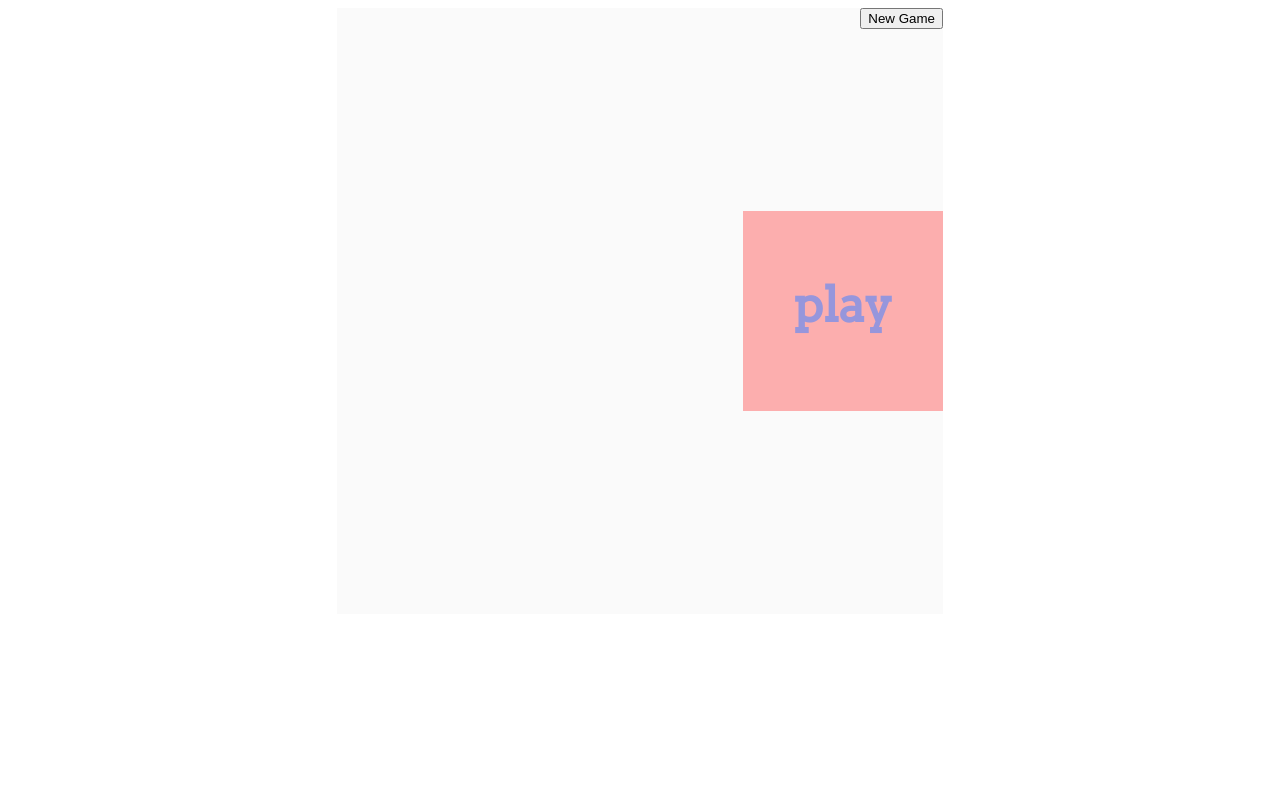
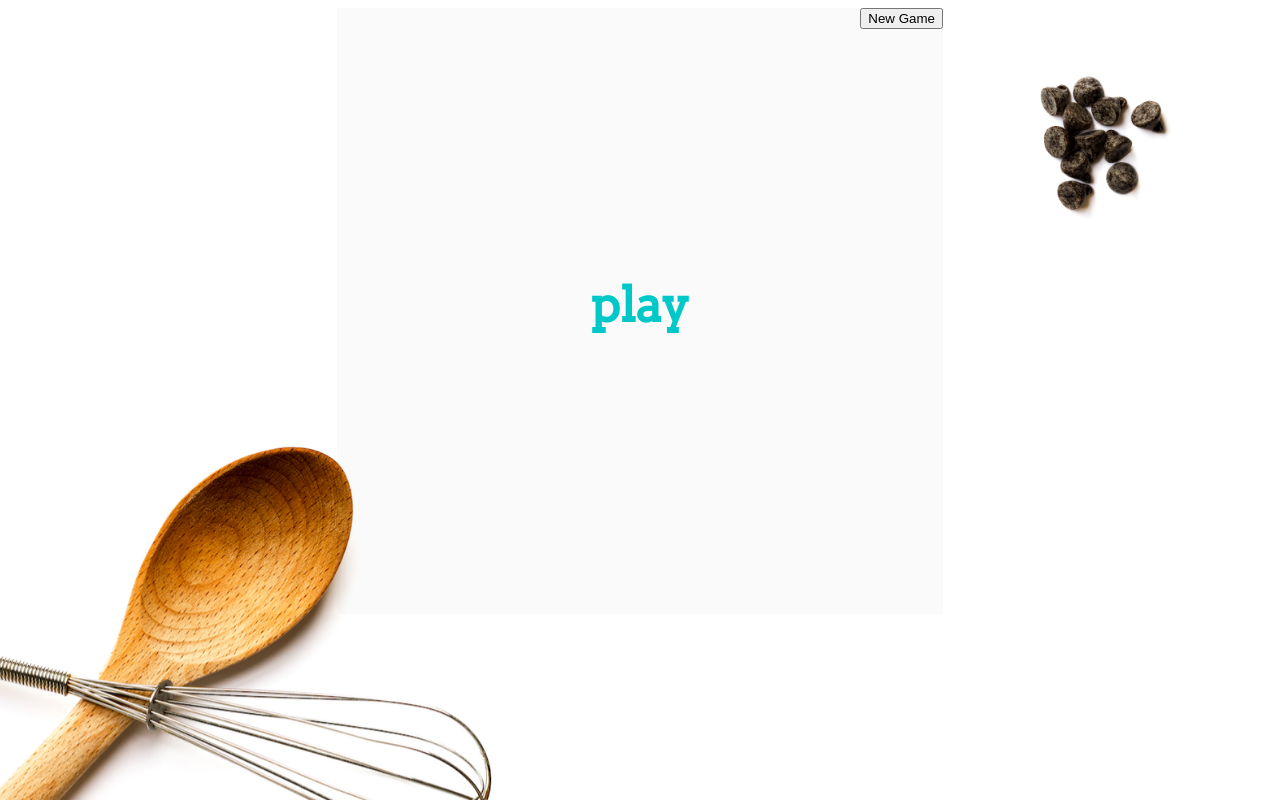
Before and after one commit to newenegue/tic_tac_toe, a PHP site: page / in a window 1280 px wide. Run offline with PHP 8.4, Linux system fonts and the light colour scheme; some libraries are stand-ins or nearby versions.

Commit message:
working menu toggles, need to implement logic for menu.  need to show winner and have options menu

```diff
--- a/index.html
+++ b/index.html
@@ -10,15 +10,28 @@
 	<script src="https://ajax.googleapis.com/ajax/libs/angularjs/1.2.8/angular.min.js"></script>
 	<title>TicTacToe</title>
 </head>
-<body style="font-family: Arial" x-ng-app="" x-ng-init="reset()">
+<body style="font-family: Arial" x-ng-app="">
 	<div class="board" x-ng-controller="Board">
-		<div class="play"><b>play</b></div>
+
+		<!-- menu -->
+		<div class="overlayMenu" x-ng-class="{hide:!menu.overlay}"></div>
+		<!-- play -->
+		<div class="menu play" x-ng-class="{show:menu.play, hide:!menu.play}" x-ng-click="switchMenu()"><b>play</b></div>
+		<!-- select game -->
+		<div class="menu select game" x-ng-class="{show:menu.selectGame,hide:!menu.selectGame}">select <b>game</b/></div>
+		<div class="menu select singlePlayer" x-ng-class="{show:menu.selectGame,hide:!menu.selectGame}" x-ng-click="switchMenu()"><b>single</b> player</div>
+		<div class="menu select twoPlayer" x-ng-class="{show:menu.selectGame,hide:!menu.selectGame}" x-ng-click="switchMenu()"><b>two</b> player</div>
+		<!-- select piece -->
+		<div class="menu select piece" x-ng-class="{show:menu.selectPiece,hide:!menu.selectPiece}">select <b>piece</b></div>
+		<div class="menu select piece1" x-ng-class="{show:menu.selectPiece,hide:!menu.selectPiece}" x-ng-click="switchMenu()"><b>coconut</b></div>
+		<div class="menu select piece2" x-ng-class="{show:menu.selectPiece,hide:!menu.selectPiece}" x-ng-click="switchMenu()"><b>hazelnut</b></div>
+
+		<div class="spoon"></div>
+		<div class="choco"></div>
+
+		<!-- create board -->
 		<div class="row" x-ng-repeat="row in board track by $index">
 			<div class="cell" x-ng-class="{p0:cell=='X', p1:cell=='O'}" x-ng-repeat="cell in row track by $index" x-ng-click="turn($parent.$index, $index);">
-				<!-- <div x-ng-class="{overlayCell:($index == 1 && $parent.$index == 1)}">
-					<div x-ng-class="{overlayBuffer:($index == 1 && $parent.$index == 1)}"></div>
-					<div x-ng-class="{startGame:($index == 1 && $parent.$index == 1)}" x-ng-click="">{{$index == 1 && $parent.$index == 1 ? 'play' : ''}}</div>
-				</div> -->
 			</div>
 		</div>
 		<button type="button" x-ng-click="reset()">New Game</button>
--- a/style.css
+++ b/style.css
@@ -2,13 +2,9 @@
 .cf:after { clear: both; }
 .cf { zoom: 1; }
 
-h1 {
-	text-align: center;
-}
-
-body {
-}
-
+/*-----------------------------------------
+Game board
+-----------------------------------------*/
 .board {
 	position: relative;
 	width: 606px;
@@ -25,80 +21,6 @@ body {
 .row {
 	width: 610px;
 	height: 200px;
-}
-
-.play {
-	position: absolute;
-	width: 200px;
-	height: 135px;
-	z-index: 20;
-	display: block;
-	text-align: center;
-	font-family: 'Arvo', serif;
-	font-size: 3em;
-	color: rgba(150,150,220,1);
-	padding-top: 65px;
-	background-color: rgba(255,100,100,0.5);
-	/*background-color: rgba(170,170,220,1);*/
-
-	/*0 0*/
-	/*top: 8px;
-	left: 416px;*/
-
-	/*0 1*/
-/*	top: 8px;
-	left: 619px;*/
-
-	/*0 2*/
-	/*top: 8px;
-	left: 822px;*/
-
-	/*1 0*/
-	/*top: 203px;
-	left: 0px;*/
-
-	/*1 1*/
-	/*top: 203px;
-	left: 203px;*/
-
-	/*1 2*/
-	top: 203px;
-	left: 406px;
-
-	/*2 0*/
-	/*top: 414px;
-	left: 416px;*/
-
-	/*2 1*/
-	/*top: 414px;
-	left: 619px;*/
-
-	/*2 2*/
-	/*top: 414px;
-	left: 822px;*/
-}
-
-.play:hover {
-	color: white;
-	background-color: rgba(170,170,220,1);
-}
-
-.selectGame {
-	display: none;
-	height: 160px;
-	background-color: rgba(170,170,220,1);
-	color: white;
-	padding-top: 40px;
-}
-
-.player {
-	color: rgba(170,170,220,1);
-	background-color: rgba(255,255,255,1);
-	transition: 0.2s;
-}
-
-.player:hover {
-	color: orange;
 }
 
 .cell {
@@ -118,6 +40,9 @@ body {
 	/*transition: 0.1s;*/
 }
 
+/*-----------------------------------------
+Player pieces
+-----------------------------------------*/
 .p0 {
 	background-image:url('img/mac0.png');
 	background-size: 200px 200px;
@@ -138,6 +63,173 @@ body {
 	background-size: 200px 200px;
 }
 
+/*-----------------------------------------
+Menu overlay on top of board
+toggle through menu options
+-----------------------------------------*/
+.overlayMenu {
+	position: absolute;
+	width: 606px;
+	height: 606px;
+	z-index: 10;
+	top: 0px;
+	left: 0px;
+	/*background-color: rgba(255,100,100,0.3);*/
+}
+
+.menu {
+	position: absolute;
+	width: 200px;
+	height: 200px;
+	text-align: center;
+	font-family: 'Arvo', serif;
+	font-size: 3em;
+}
+
+.play {
+	height: 135px;
+	color: rgba(0,200,200,1);
+	padding-top: 65px;
+	transition: 0.2s;
+
+	/*0 0*/
+	/*top: 0px;
+	left: 0px;*/
+
+	/*0 1*/
+	/*top: 0px;
+	left: 203px;*/
+
+	/*0 2*/
+	/*top: 0px;
+	left: 406px;*/
+
+	/*1 0*/
+	/*top: 203px;
+	left: 0px;*/
+
+	/*1 1*/
+	top: 203px;
+	left: 203px;
+
+	/*1 2*/
+	/*top: 203px;
+	left: 406px;*/
+
+	/*2 0*/
+	/*top: 406px;
+	left: 0px;*/
+
+	/*2 1*/
+	/*top: 406px;
+	left: 203px;*/
+
+	/*2 2*/
+	/*top: 406px;
+	left: 406px;*/
+}
+
+.play:hover {
+	color: white;
+	background-color: rgba(0,190,190,1);
+}
+
+.select {
+	height: 165px;
+	/*background-color: rgba(150,150,220,1);*/
+	background-color: rgba(0,190,190,1);
+	color: white;
+	padding-top: 35px;
+	display: none;
+}
+
+.game {
+	transition: 0s;
+	/*0 1*/
+	top: 0px;
+	left: 203px;
+}
+
+.piece {
+	transition: 0s;
+	/*0 1*/
+	top: 0px;
+	left: 203px;
+}
+
+.singlePlayer {
+	color: rgba(0,200,200,1);
+	background-color: transparent;
+	transition: 0.2s;
+	/*1 0*/
+	top: 203px;
+	left: 0px;
+}
+
+.singlePlayer:hover {
+	color: rgba(255,80,0,1);
+}
+
+.twoPlayer {
+	color: rgba(0,200,200,1);
+	background-color: transparent;
+	transition: 0.2s;
+	/*1 2*/
+	top: 203px;
+	left: 406px;
+}
+
+.twoPlayer:hover {
+	color: rgba(255,80,0,1);
+}
+
+.piece1 {
+	font-size: 2em;
+	color: rgba(0,200,200,1);
+	height: 130px;
+	padding-top: 70px;
+	background-image:url('img/mac0.png');
+	background-size: 200px 200px;
+	transition: 0.2s;
+	/*1 0*/
+	top: 203px;
+	left: 0px;
+}
+
+.piece1:hover {
+	color: rgba(255,80,0,1);
+}
+
+.piece2 {
+	font-size: 2em;
+	color: rgba(0,220,220,1);
+	height: 135px;
+	padding-top: 65px;
+	background-image:url('img/mac1.png');
+	background-size: 200px 200px;
+	transition: 0.2s;
+	/*1 2*/
+	top: 203px;
+	left: 406px;
+}
+
+.piece2:hover {
+	color: rgba(255,80,0,1);
+}
+
+.hide {
+	z-index: -20;
+	display: none;
+}
+
+.show {
+	z-index: 20;
+	display: block;
+}
+
+/*-----------------------------------------
+Additional images
+-----------------------------------------*/
 .spoon {
 	position: fixed;
 	background-image:url('img/spoon.png');
@@ -173,8 +265,7 @@ body {
 
 }
 
-.overlay {
-	/*position: relative;*/
+/*.overlay {
 	display: none;
 	width: 100%;
 	height: 100%;
@@ -206,19 +297,22 @@ body {
     background-color: rgba(50,50,50,0.9);
     border-radius: 5px;
     text-align: center;
-    z-index: 22; /* 1px higher than the overlay layer */
+    z-index: 22;
 }
 
 form {
 	float: left;
 	margin: 0 auto;
-}
+}*/
 
 button {
 	float: right;
 	margin: 0 auto;
 }
 
+/*-----------------------------------------
+Media Queries
+-----------------------------------------*/
 @media (max-width: 700px) and (min-width: 300px) {
 
 .board {
```
Also changed, not shown: main.js (+19 -12 lines).
